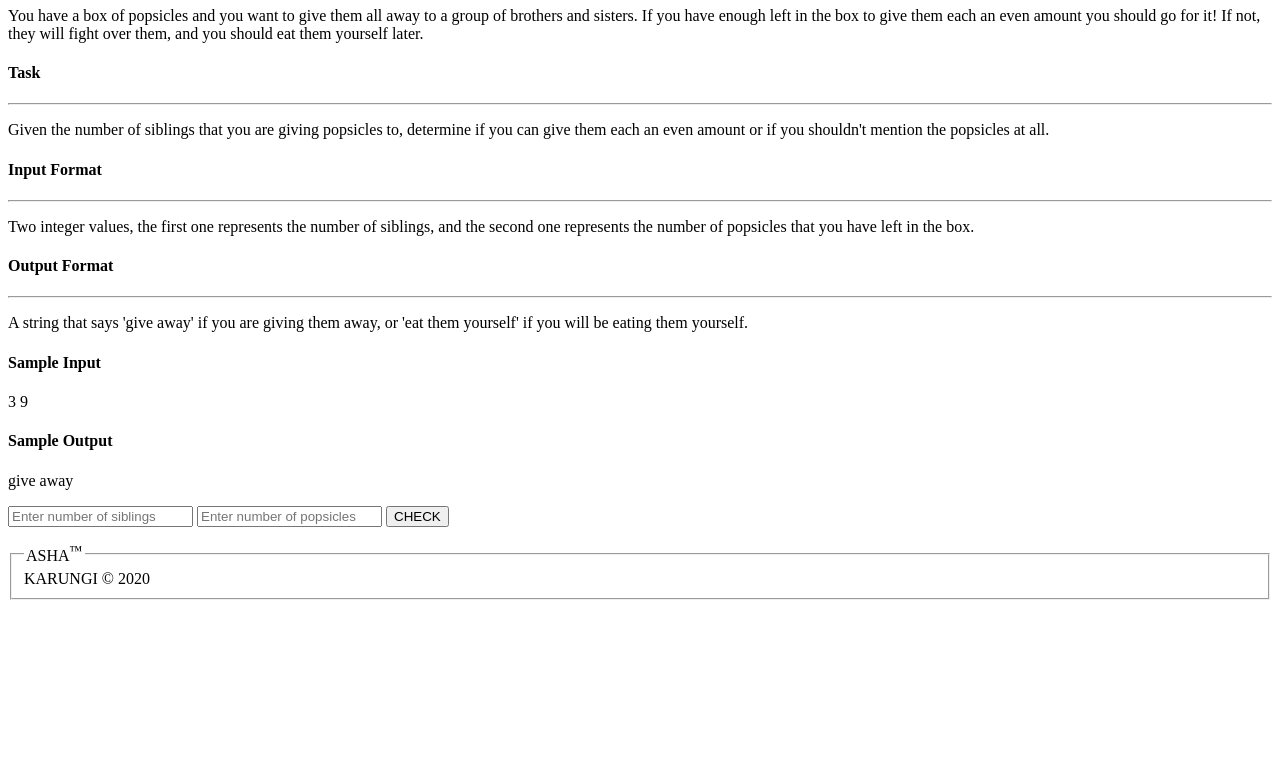
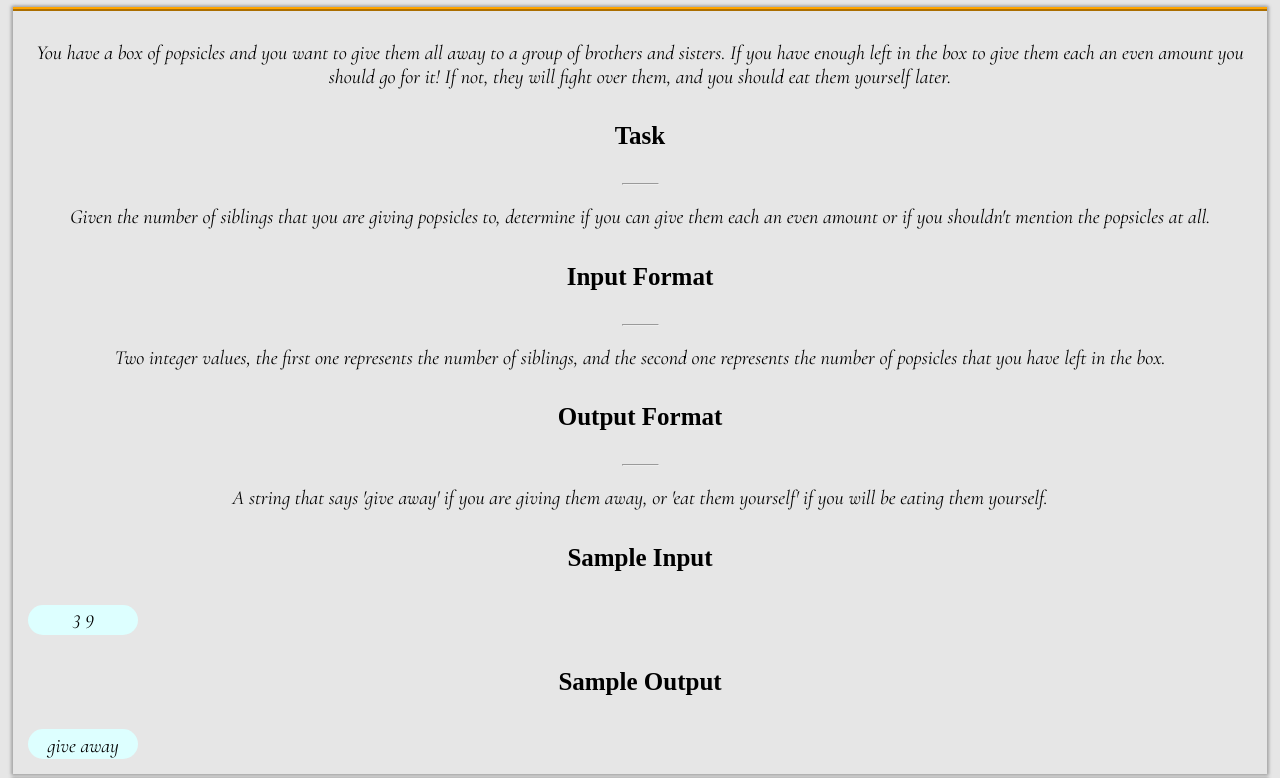
Before and after one commit to ashakarungi/popsicles, a plain HTML site: page index.html in a window 1280 px wide. Shown: the part 73-851 px from the top of the page. Before the commit the page ends 800 px from the top, so only its background shows below. Drawn offline with Linux system fonts and the light colour scheme; a web font is replaced by a local one.

Commit message:
Update index.html

```diff
--- a/index.html
+++ b/index.html
@@ -6,7 +6,7 @@
         <title>Popsicles</title>
        <link href="https://fonts.googleapis.com/css2?family=Cormorant+Infant:ital@1&display=swap" rel="stylesheet">
        <link href="https://fonts.googleapis.com/css2?family=Balthazar&display=swap" rel="stylesheet">
-        <link type="text/css" rel="stylesheets" href="pops.css" />
+        <link type="text/css" rel="stylesheet" href="pops.css" />
 
     </head>
 
```
